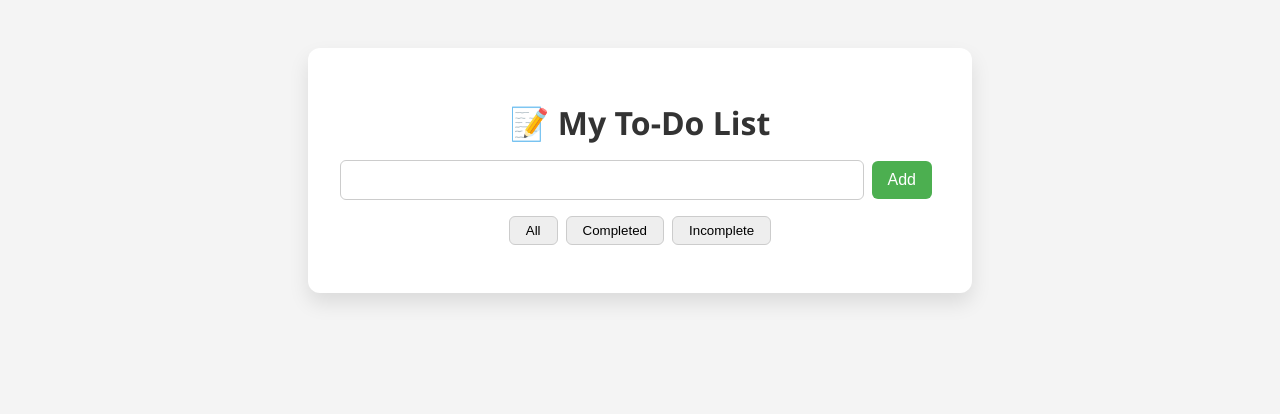
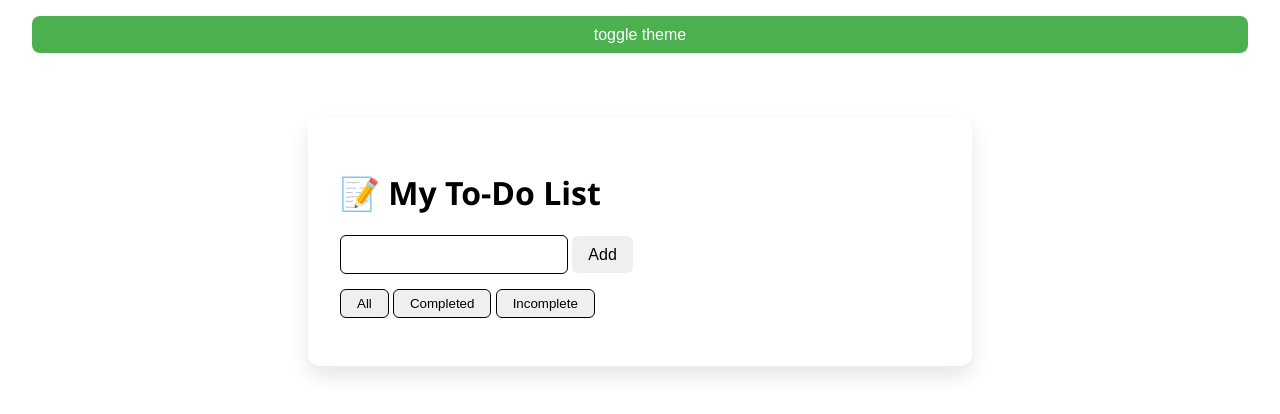
Before and after one commit to abdalkreem15/todo-list, a SvelteKit app: page / in a window 1280 px wide. Shown: the top 414 px of the page. Built offline with nearby package versions, Linux system fonts and the light colour scheme.

Commit message:
light and dark themes
Add a dark theme that changes with a click of a button

```diff
--- a/src/routes/+page.svelte
+++ b/src/routes/+page.svelte
@@ -1,4 +1,6 @@
 <script lang="ts">
+    import {onMount} from "svelte";
+
     type Todo = {
         id: number;
         text: string;
@@ -6,6 +8,7 @@
     };
 
     let todos = $state<Todo[]>([]);
+    let current_theme = $state(".light");
 
     // Load todos from localStorage at startup
     if (typeof localStorage !== 'undefined') {
@@ -63,7 +66,28 @@
             todo.id === id ? { ...todo, completed: !todo.completed } : todo
         );
     }
+
+    onMount(() => {
+        const savedTheme = localStorage.getItem("theme");
+        if (savedTheme === "light" || savedTheme === "dark") {
+            current_theme = savedTheme;
+        }
+        document.body.className = current_theme;
+    });
+
+
+    function toggleTheme() {
+        current_theme = current_theme === "light" ? "dark" : "light";
+        document.body.className = current_theme;
+        localStorage.setItem("theme", current_theme);
+    }
 </script>
+
+<header>
+    <button class="toggle-theme" onclick={toggleTheme}>
+        toggle theme
+    </button>
+</header>
 
 <main>
     <h1>📝 My To-Do List</h1>
@@ -121,83 +145,180 @@
 </main>
 
 <style>
-    /* Global styles */
+    /* Global base styles */
     :global(body), :global(html) {
         margin: 0;
         padding: 0;
         font-family: 'Segoe UI', Tahoma, Geneva, Verdana, sans-serif;
+        height: 100%;
+        transition: background-color 0.3s, color 0.3s;
+    }
+
+    /* Light theme on body */
+    :global(body.light) {
         background-color: #f4f4f4;
         color: #333;
-        height: 100%;
     }
 
-    /* Main container */
+    /* Dark theme on body */
+    :global(body.dark) {
+        background-color: #121212;
+        color: #eee;
+    }
+
     main {
     width: 90%;
     max-width: 600px;
-        margin: 3rem auto;
-        background: white;
+    margin: 3rem auto;  /* centers horizontally */
+    background-color: white; /* or theme-based color */
     padding: 2rem;
     border-radius: 12px;
-        box-shadow: 0 10px 20px rgba(0, 0, 0, 0.1);
+    box-shadow: 0 10px 20px rgba(0,0,0,0.1);
+    transition: background-color 0.3s, color 0.3s;
 }
 
-    /* Title */
-    h1 {
-        text-align: center;
-        margin-bottom: 1rem;
+    /* Main container background differs from body */
+    :global(body.light) main {
+        background-color: #ffffff;
+        color: #333;
+        box-shadow: 0 10px 20px rgba(0,0,0,0.1);
+        transition: background-color 0.3s, color 0.3s;
     }
 
-    /* Input section */
-    .input {
-        display: flex;
-        gap: 0.5rem;
-        margin-bottom: 1rem;
-        align-items: center;
+    :global(body.dark) main {
+        background-color: #1e1e1e;
+        color: #ddd;
+        box-shadow: 0 10px 20px rgba(255,255,255,0.1);
+        transition: background-color 0.3s, color 0.3s;
     }
 
+    /* Header button */
+    header {
+        display: flex;
+        justify-content: flex-end; /* Align button right */
+        padding: 1rem 2rem;
+    }
+
+    :global(body.light) header {
+        background-color: #f0f0f0; /* light gray for light theme */
+        color: #333;
+    }
+
+:global(body.dark) header {
+        background-color: #222; /* dark gray for dark theme */
+        color: #eee;
+    }
+
+    button.toggle-theme {
+    padding: 0.6rem 1.2rem;
+    font-size: 1rem;
+    border: none;
+    border-radius: 8px;
+    cursor: pointer;
+    background-color: var(--button-bg, #4CAF50);
+    color: white;
+    transition: background-color 0.3s ease;
+    user-select: none;
+    }
+
+    button.toggle-theme:hover {
+    background-color: var(--button-hover-bg, #45a049);
+    }
+
+    header button {
+        width: 100%;
+        padding: 0.8rem 1rem;
+        font-size: 1.1rem;
+        box-sizing: border-box;
+        }
+
+    :global(body.light) header button:hover {
+        background-color: #ddd;
+        color: #111;
+    }
+
+    :global(body.dark) header button:hover {
+        background-color: #333;
+        color: #fff;
+    }
+
+    /* Input styles */
     .input input[type="text"] {
         flex: 1;
         padding: 0.6rem;
-        border: 1px solid #ccc;
         border-radius: 6px;
         font-size: 1rem;
+        border: 1px solid;
+        transition: background-color 0.3s, color 0.3s, border-color 0.3s;
     }
 
+    :global(body.light) .input input[type="text"] {
+        background-color: #fff;
+        color: #333;
+        border-color: #ccc;
+    }
+
+    :global(body.dark) .input input[type="text"] {
+        background-color: #2a2a2a;
+        color: #eee;
+        border-color: #555;
+    }
+
+    /* Add button */
     .addBTN {
         padding: 0.6rem 1rem;
         font-size: 1rem;
-        background-color: #4CAF50;
-        color: white;
         border: none;
         border-radius: 6px;
         cursor: pointer;
-        transition: background-color 0.2s;
+        transition: background-color 0.3s;
     }
 
-    .addBTN:hover {
+    :global(body.light) .addBTN {
+        background-color: #4caf50;
+        color: white;
+    }
+
+    :global(body.light) .addBTN:hover {
         background-color: #45a049;
     }
 
-    /* Filter buttons */
-    .filter {
-        display: flex;
-        justify-content: center;
-        gap: 0.5rem;
-        margin-bottom: 1rem;
+    :global(body.dark) .addBTN {
+        background-color: #388e3c;
+        color: white;
     }
 
+    :global(body.dark) .addBTN:hover {
+        background-color: #2e7d32;
+    }
+
+    /* Filter buttons */
     .filter button {
         padding: 0.4rem 1rem;
-        border: 1px solid #ccc;
-        background: #eee;
         border-radius: 6px;
+        border: 1px solid;
         cursor: pointer;
-        transition: background-color 0.2s;
+        transition: background-color 0.3s, color 0.3s, border-color 0.3s;
     }
 
-    .filter button:hover {
+    :global(body.light) .filter button {
+        background-color: #eee;
+        border-color: #ccc;
+        color: #333;
+    }
+
+    :global(body.light) .filter button:hover {
         background-color: #ddd;
+    }
+
+    :global(body.dark) .filter button {
+        background-color: #2a2a2a;
+        border-color: #555;
+        color: #eee;
+    }
+
+    :global(body.dark) .filter button:hover {
+        background-color: #444;
     }
 
     /* Task list */
@@ -212,25 +333,35 @@
         gap: 0.5rem;
         margin-bottom: 0.5rem;
         padding: 0.5rem;
-        background: #c7c5c5;
-        border-bottom: 1px solid #a5a5a5;
-
-        -webkit-user-select: none;
-        -moz-user-select: none;
-        -ms-user-select: none;
+        border-radius: 6px;
         user-select: none;
+        cursor: pointer;
+        transition: background-color 0.3s, color 0.3s;
     }
 
+    /* Light mode li */
+    :global(body.light) li {
+        background-color: #c7c5c5;
+        color: #333;
+        border-bottom: 1px solid #a5a5a5;
+    }
+
+    /* Dark mode li */
+    :global(body.dark) li {
+        background-color: #333333;
+        color: #ddd;
+        border-bottom: 1px solid #555555;
+    }
+
+    /* Last item no border */
     li:last-child {
         border-bottom: none;
     }
 
-    /* Completed tasks */
+    /* Completed task style */
     .completed {
         text-decoration: line-through;
-        color: #888;
-        background-color: #a19f9f;
-        border-bottom: #717070;
+        opacity: 0.6;
     }
 
     /* Remove button */
@@ -238,9 +369,25 @@
         margin-left: auto;
         background: none;
         border: none;
-        color: red;
+        color: #e74c3c;
+        font-size: 1.2rem;
         cursor: pointer;
-        font-size: 1.2rem;
+        transition: color 0.3s;
+    }
+
+    :global(body.light) .removeBTN:hover {
+        color: #c0392b;
+    }
+
+    :global(body.dark) .removeBTN:hover {
+        color: #e57373;
+    }
+
+    /* Checkbox */
+    input[type="checkbox"] {
+        width: 18px;
+        height: 18px;
+        cursor: pointer;
     }
 
     /* Validation message */
@@ -291,6 +438,15 @@
             align-self: flex-end;
             font-size: 1rem;
         }
+
+        header {
+            padding: 0.5rem 1rem;
+        }
+
+        header button {
+            padding: 0.4rem 0.8rem;
+            font-size: 0.9rem;
+        }
     }
 
     @media (max-width: 400px) {
@@ -300,6 +456,14 @@
             border-radius: 0;
             box-shadow: none;
         }
+
+        header {
+            padding: 0.3rem 0.5rem;
         }
 
+        header button {
+            padding: 0.3rem 0.6rem;
+            font-size: 0.8rem;
+        }
+    }
 </style>
```
Also changed, not shown: 1 other file (tests, documents, lock files or other folders). Lines whose indentation alone changed are shown as unchanged.
